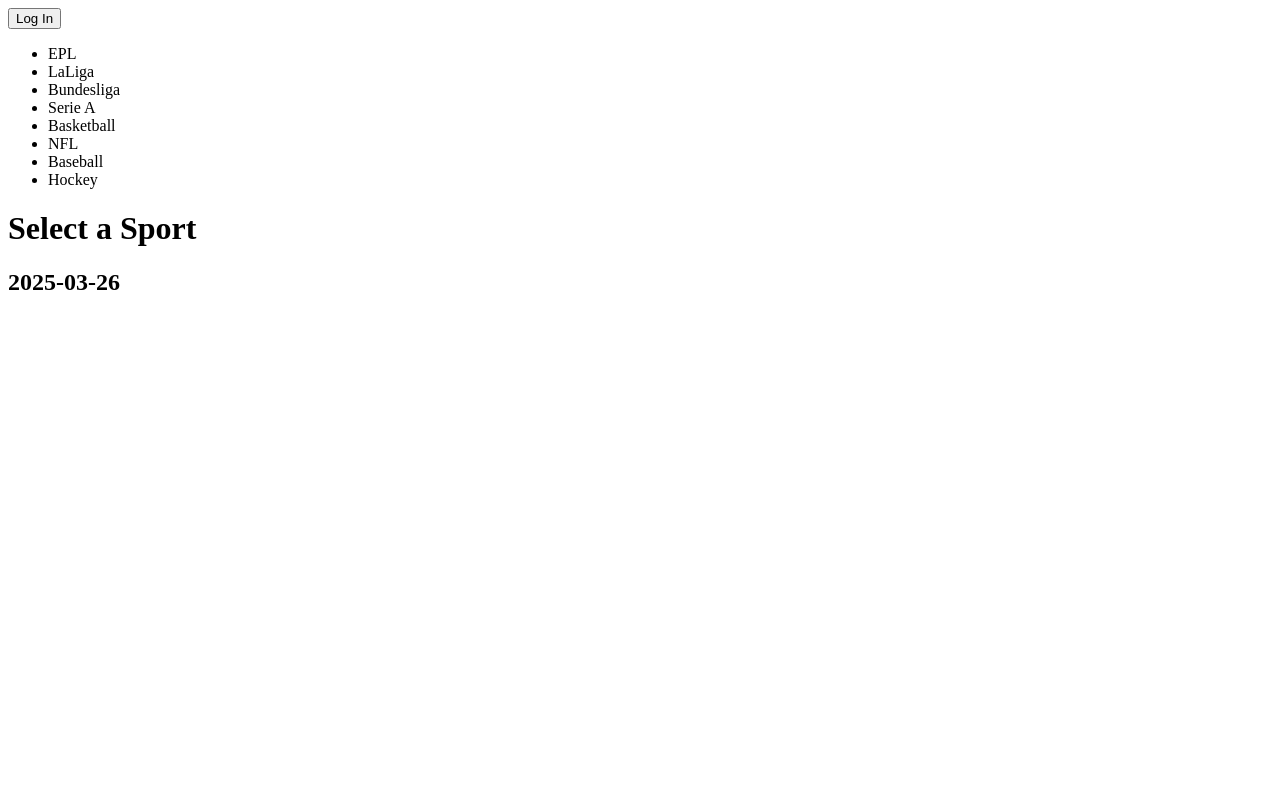
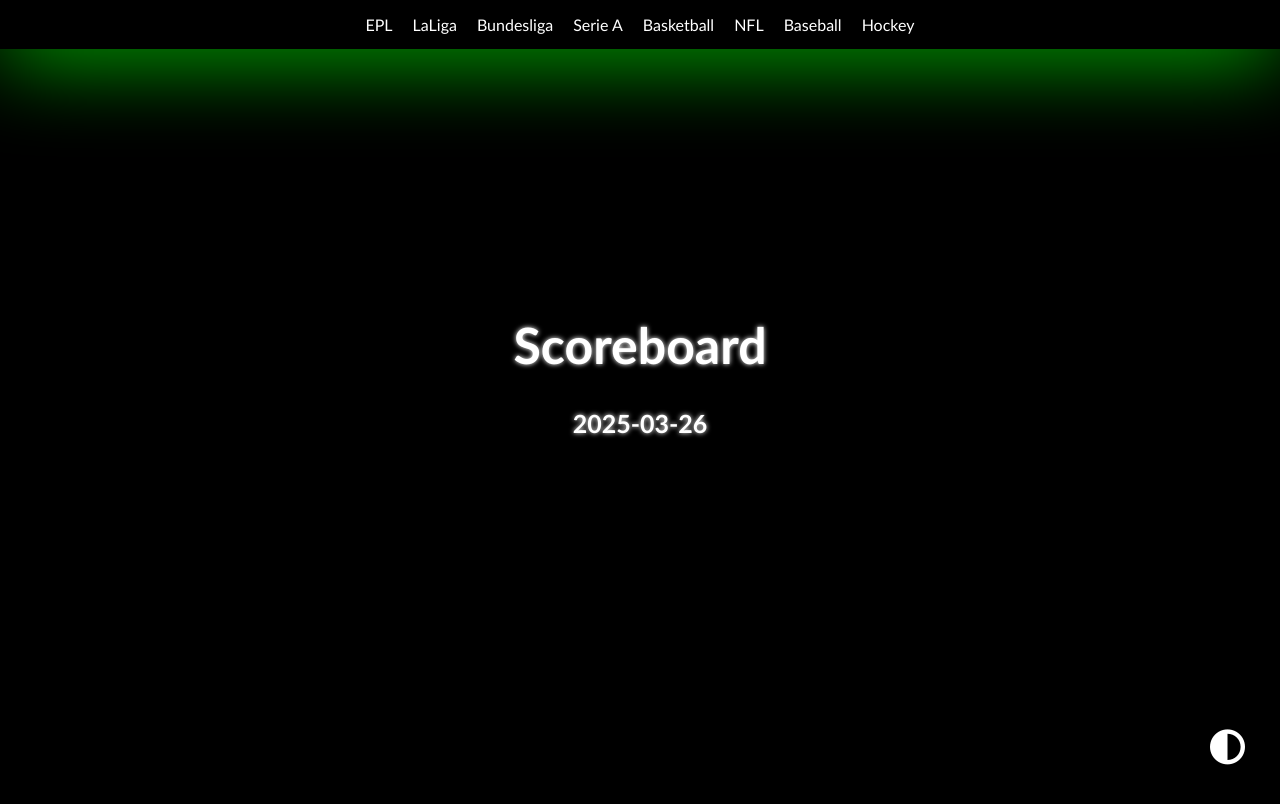
Before and after one commit to si1ent-306/personalsite, a website: page views/projects/scoreboard/index.html in a window 1280 px wide. Drawn offline with Linux system fonts and the light colour scheme.

Commit message:
added some projects to the page

```diff
--- a/public/css/scoreboard/scoreboard.css
+++ b/public/css/scoreboard/scoreboard.css
@@ -1,4 +1,107 @@
-html, body {
-    height: 100%;
-    overflow: hidden; /* Prevents unnecessary scrolling */
+body {
+    display: flex;
+    justify-content: center;
+    align-items: center;
+    flex-direction: column;
+    height: 100vh;
+    overflow: hidden;
+    margin: 0;
+    background-color: black;
+    color: #fff;
+    transition: background-color 0.3s, color 0.3s;
+    animation: fadeInAnimation ease 2s;
+    animation-iteration-count: 1;
+    animation-fill-mode: forwards;
+    font-family: 'Trebuchet MS', 'Lucida Sans Unicode', 'Lucida Grande', 'Lucida Sans', Arial, sans-serif;
 }
+@keyframes fadeInAnimation {
+    0% {
+        opacity: 0;
+    }
+
+    100% {
+        opacity: 1;
+    }
+}
+
+h1#sport{
+    color: white;
+    text-align: center;
+    font-size: 50px;
+    font-family: 'Trebuchet MS', 'Lucida Sans Unicode', 'Lucida Grande', 'Lucida Sans', Arial, sans-serif;
+    text-shadow: white 0px 0px 5px;
+}
+h2#date{
+    color: white;
+    text-align: center;
+    font-size: 25px;
+    font-family: 'Trebuchet MS', 'Lucida Sans Unicode', 'Lucida Grande', 'Lucida Sans', Arial, sans-serif;
+    text-shadow: white 0px 0px 5px;
+}
+
+
+#nav-bar {
+    position: fixed;  /* Keeps it at the top even when scrolling */
+    top: 0;
+    left: 0;
+    width: 100%;  /* Stretches across the full width */
+    background-color: black; /* Set background color */
+    box-shadow: 0 0 90px #00ff00; /* Adjust shadow */
+    display: flex;
+    justify-content: center; /* Centers the nav items */
+    padding: 15px 0;
+    z-index: 1000; /* Ensures it's above other content */
+}
+
+/* Navigation list styles */
+#nav-bar ul {
+    list-style-type: none;
+    margin: 0;
+    padding: 0;
+    display: flex;
+    gap: 20px;
+    --neon: rgba(0, 255, 0, 0.75);
+}
+#nav-bar ul li, #games-list li{
+    cursor: pointer;
+    text-decoration: underline 0.15em rgba(255, 255, 255, 0);
+    transition: text-decoration-color 300ms;
+}
+#nav-bar ul li:hover, #games-list li:hover{
+    --neon: rgba(0, 255, 0, 0.45);
+    text-decoration: underline;
+    transition: 0.4s linear 0s;
+    background: var(--neon);
+    box-shadow: 0 0 5px var(--neon), 0 0 25px var(--neon), 0 0 50px var(--neon), 0 0 100px var(--neon);
+    outline-color: transparent;
+    border-radius: 15px;
+}
+
+#games-list, #stats-list, #news-list{
+    list-style-type: none;
+    margin: 0;
+    padding: 10px;
+    gap: 20px;
+}
+
+#games-list li, #stats-list li, #news-list li{
+    list-style-type: none;
+    margin: 0;
+    padding: 10px;
+    gap: 20px;
+}
+#games-list{
+    text-align: center;
+}
+/* Switch button styles */
+#switchbtn {
+    position: absolute;
+    bottom: 0;
+    right: 0;
+    margin: 20px;
+    z-index: 1000;
+    cursor: pointer;
+    font-size: 35px;
+    width: 50px;
+    height: 50px;
+}
--- a/public/scripts/scoreboard/index.js
+++ b/public/scripts/scoreboard/index.js
@@ -67,12 +67,14 @@ window.onload = function () {
                         const gameDay = dayWithTime.split('T')[0];
 
                         console.log(`${gameYear}-${gameMonth}-${gameDay}`);
-                        today.innerHTML = gameYear + '-' + gameMonth + '-' + gameDay;
+                        if((gameYear + '-' + gameMonth + '-' + gameDay ) !== today.innerHTML){
+                            today.innerHTML = gameYear + '-' + gameMonth + '-' + (gameDay - 1);
+                        }else{
+                            today.innerHTML = gameYear + '-' + gameMonth + '-' + gameDay;
+                        }
+
                         const li = document.createElement('li');
-                        const button = document.createElement('BUTTON');
-                        button.textContent = "Follow";
                         li.innerHTML = event.name;
-                        li.appendChild(button);
                         gameList.appendChild(li);
                     })
                 })
--- a/routes/scoreboard.js
+++ b/routes/scoreboard.js
@@ -6,9 +6,5 @@ router.get('/', function (req, res) {
     res.sendFile(path.join(__dirname, '../views/projects/scoreboard/index.html'))
 });
 
-router.get('/account', function (req, res) {
-    res.sendFile(path.join(__dirname, '../views/projects/scoreboard/account.html'))
-});
-
 //Export router object and require it in main js file
 module.exports = router;
--- a/views/projects/scoreboard/index.html
+++ b/views/projects/scoreboard/index.html
@@ -12,7 +12,6 @@
     <script src="https://kit.fontawesome.com/dcc0625c67.js" crossorigin="anonymous"></script>
 </head>
 <body>
-<button id="sign-in">Log In</button>
 <nav id="nav-bar">
     <ul id="nav-list">
         <li id="EPL">EPL</li>
@@ -26,7 +25,7 @@
     </ul>
 </nav>
 <div id="scores">
-    <h1 id="sport">Select a Sport</h1>
+    <h1 id="sport">Scoreboard</h1>
     <h2 id="date">Date Goes Here</h2>
     <ul id="games-list">
 
@@ -38,5 +37,12 @@
 
     </ul>
 </div>
+<i class="fa-sharp-duotone fa-solid fa-circle-half-stroke" onclick="myFunction()" id="switchbtn"></i>
+<script>
+    function myFunction() {
+        let element = document.body;
+        element.classList.toggle("light");
+    }
+</script>
 </body>
 </html>
```
Also changed, not shown: views/programming/personal-projects.html (+3 -1 lines), views/projects/scoreboard/account.html (deleted, +0 -67 lines), views/projects/scoreboard/game.html (added, +10 -0 lines).
